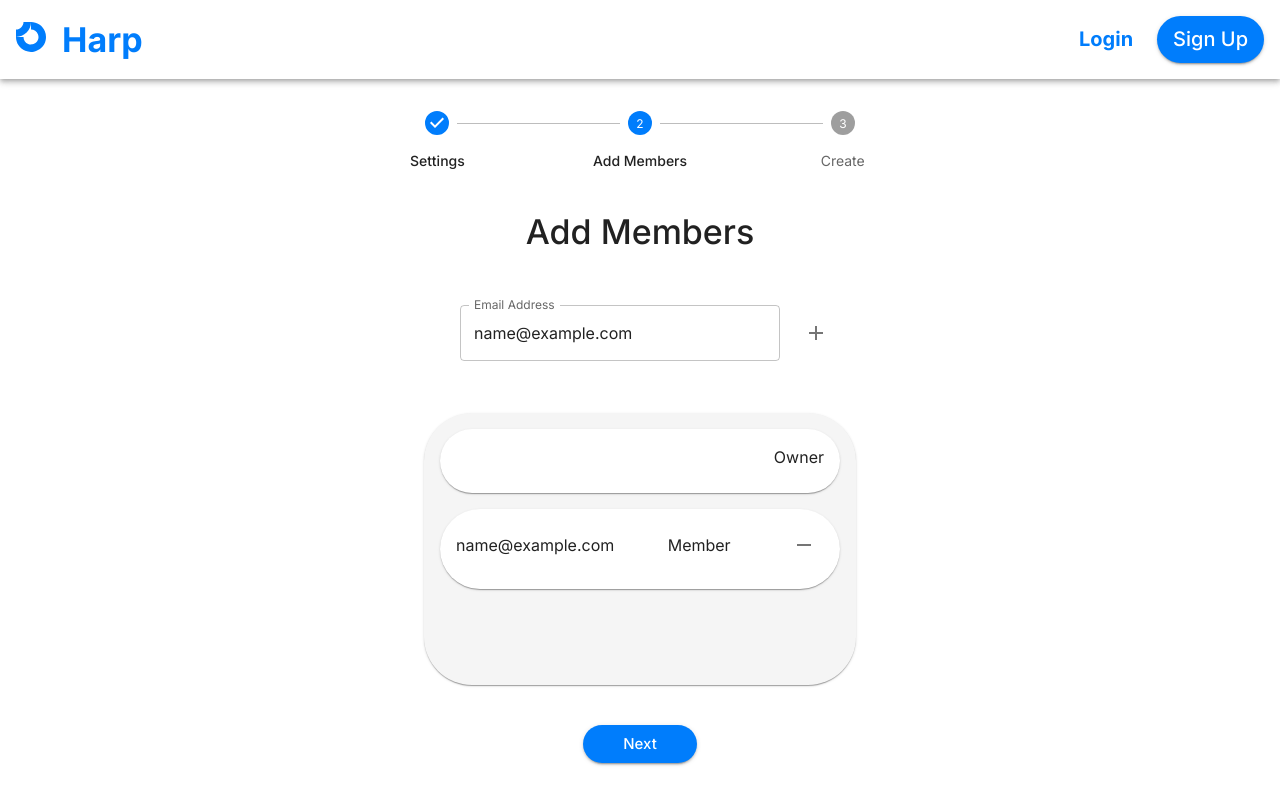
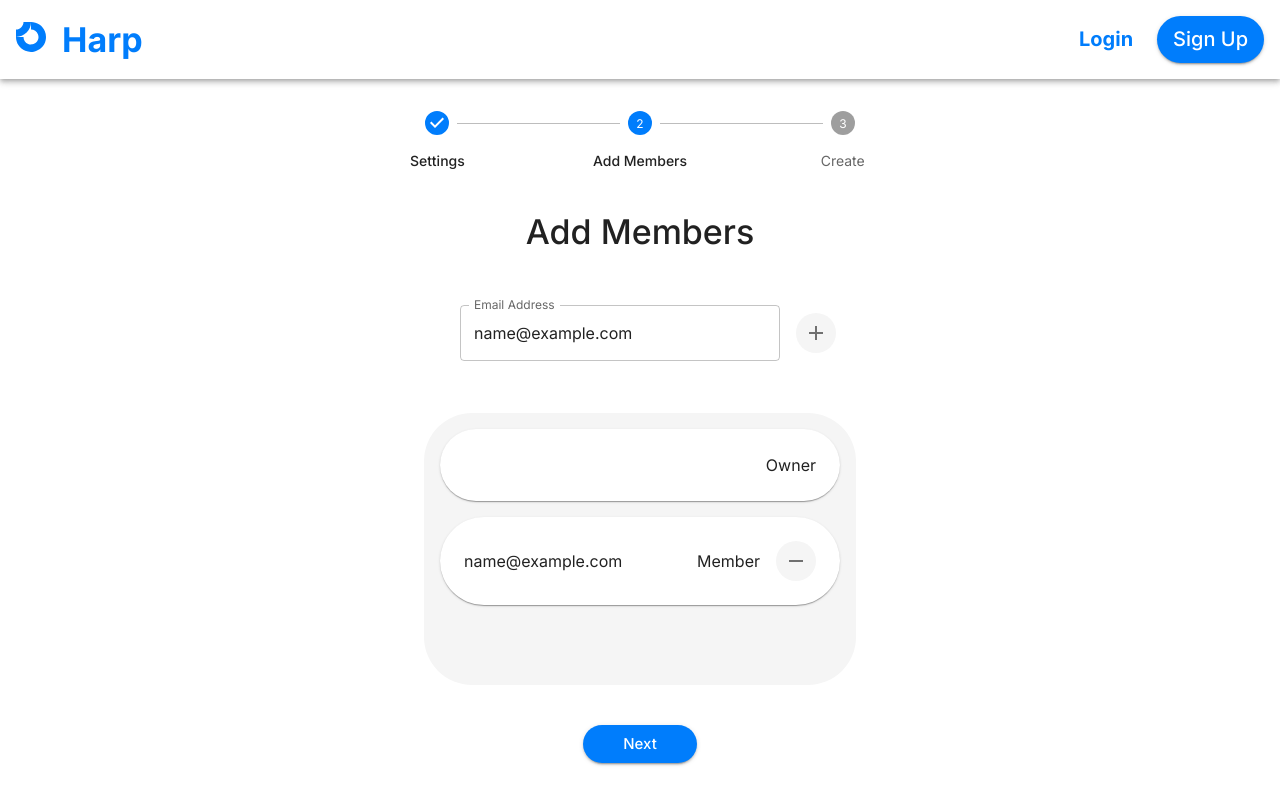
Before and after one commit to COSC-499-W2023/year-long-project-team-3, a Next.js app: page /submission-box/add-members in a window 1280 px wide. Both pictures are taken after typing "name@example.com" into the empty fields and a click on the button 816 px from the left and 333 px from the top of the page. Built offline with nearby package versions, Linux system fonts and the light colour scheme; no server answers.

Commit message:
Added some styling

```diff
--- a/src/app/submission-box/add-members/page.tsx
+++ b/src/app/submission-box/add-members/page.tsx
@@ -3,7 +3,7 @@
 import { useSession } from 'next-auth/react'
 import Header from '@/components/Header'
 import React, { useState } from 'react'
-import { Box, Card, CardContent, Icon, IconButton, Paper } from '@mui/material'
+import { Box, Card, CardContent, Icon, IconButton } from '@mui/material'
 import ProgressDots from '@/components/ProgressDots'
 import Typography from '@mui/material/Typography'
 import TextField from '@mui/material/TextField'
@@ -14,6 +14,7 @@ import * as yup from 'yup'
 import { getEmailRegex } from '@/utils/verification'
 import { Add, Remove } from '@mui/icons-material'
 import Button from '@mui/material/Button'
+import OwnerCard from '@/components/OwnerCard'
 
 interface FormValues {
     email: string
@@ -102,14 +103,14 @@ export default function SubmissionBoxAddMembersPage() {
                                 helperText={formik.touched.email && formik.errors.email}
                                 data-cy='email'
                             />
-                            <IconButton type='submit'>
+                            <IconButton sx={{ backgroundColor: '#F5F5F5' }} type='submit'>
                                 <Icon>
                                     <Add />
                                 </Icon>
                             </IconButton>
                         </Box>
                     </form>
-                    <Paper // This is a scrollable container for member cards
+                    <Box // This is a scrollable container for member cards
                         sx={{
                             maxHeight: '17rem',
                             height: '17rem',
@@ -119,35 +120,23 @@ export default function SubmissionBoxAddMembersPage() {
                             borderRadius: 12,
                         }}
                     >
-                        <Card // This is the owner card, it cannot be removed
-                            sx={{ width: '25rem', borderRadius: 12, marginBottom: '1rem' }}
-                        >
-                            <CardContent
-                                sx={{ display: 'flex', alignItems: 'center', justifyContent: 'space-between' }}
-                            >
-                                <Typography
-                                    sx={{
-                                        maxWidth: '70%',
-                                        overflow: 'hidden',
-                                        textOverflow: 'ellipsis',
-                                        whiteSpace: 'nowrap',
-                                    }}
-                                >
-                                    {ownerEmail}
-                                </Typography>
-                                <Typography>Owner</Typography>
-                            </CardContent>
-                        </Card>
+                        <OwnerCard ownerEmail={ownerEmail} />
                         {emails.map((email, index) => (
                             <Card // Add new cards for added members and allow removal
                                 key={index}
-                                sx={{ width: '25rem', borderRadius: 12, marginBottom: '1rem' }}
+                                sx={{ width: '25rem', borderRadius: 12, mb: '1rem' }}
                             >
                                 <CardContent
-                                    sx={{ display: 'flex', alignItems: 'center', justifyContent: 'space-between' }}
+                                    sx={{
+                                        px: 3,
+                                        display: 'flex',
+                                        alignItems: 'center',
+                                        justifyContent: 'space-between',
+                                    }}
                                 >
                                     <Typography
                                         sx={{
+                                            pt: 1,
                                             maxWidth: '70%',
                                             overflow: 'hidden',
                                             textOverflow: 'ellipsis',
@@ -156,18 +145,30 @@ export default function SubmissionBoxAddMembersPage() {
                                     >
                                         {email}
                                     </Typography>
-                                    <Typography>Member</Typography>
-                                    <IconButton onClick={() => removeEmail(email)}>
-                                        <Remove />
-                                    </IconButton>
+                                    <Box
+                                        sx={{
+                                            display: 'flex',
+                                            flexDirection: 'row',
+                                            alignItems: 'center',
+                                        }}
+                                    >
+                                        <Typography sx={{ pt: 1, pr: 2 }}>Member</Typography>
+                                        <IconButton
+                                            sx={{ mt: 1, backgroundColor: '#F5F5F5' }}
+                                            onClick={() => removeEmail(email)}
+                                        >
+                                            <Remove />
+                                        </IconButton>
+                                    </Box>
                                 </CardContent>
                             </Card>
                         ))}
-                    </Paper>
+                    </Box>
                     <Button
                         variant='contained'
                         sx={{ mt: 5, px: 5, fontSize: 15, borderRadius: 28, textTransform: 'capitalize' }}
                         data-cy='next'
+                        onClick={() => handleNext()}
                     >
                         Next
                     </Button>
@@ -176,6 +177,11 @@ export default function SubmissionBoxAddMembersPage() {
         </>
     )
 
+    async function handleNext() {
+        // TODO: send members data to API and do some error checking here
+        router.push('/submission-box/create')
+    }
+
     async function handleSubmit(values: { email: string }) {
         setEmails([...emails, values.email])
     }
--- /dev/null
+++ b/src/components/OwnerCard/index.tsx
@@ -0,0 +1,30 @@
+import { Card, CardContent } from '@mui/material'
+import Typography from '@mui/material/Typography'
+import React from 'react'
+
+export type MemberCardProps = {
+    ownerEmail: string
+}
+
+export default function OwnerCard(props: MemberCardProps) {
+    return (
+        <Card // This is the owner card, it cannot be removed
+            sx={{ width: '25rem', borderRadius: 12, marginBottom: '1rem' }}
+        >
+            <CardContent sx={{ px: 3, display: 'flex', alignItems: 'center', justifyContent: 'space-between' }}>
+                <Typography
+                    sx={{
+                        pt: 1,
+                        maxWidth: '70%',
+                        overflow: 'hidden',
+                        textOverflow: 'ellipsis',
+                        whiteSpace: 'nowrap',
+                    }}
+                >
+                    {props.ownerEmail}
+                </Typography>
+                <Typography sx={{ pt: 1 }}>Owner</Typography>
+            </CardContent>
+        </Card>
+    )
+}
```
